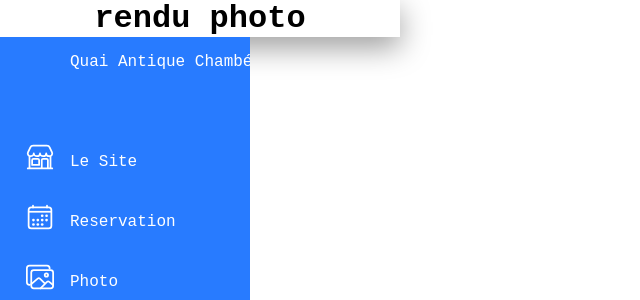
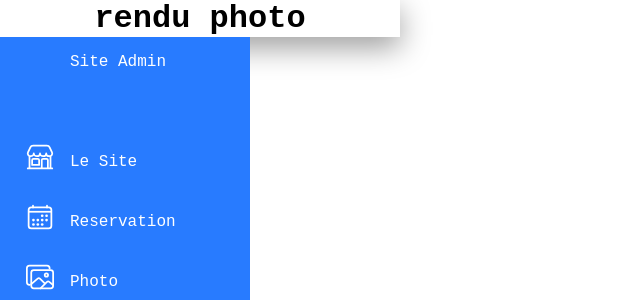
Before and after one commit to GDel84/ArnaudMichant, a Symfony app: template templates/admin/index.html.twig in a window 1280 px wide. Shown: the top 300 px of the page, without its empty margins (0-640 px from the left). Run offline with Twig, Linux system fonts and the light colour scheme; the template is opened without the code that fills it, so the values that code supplies are empty; some libraries are stand-ins or nearby versions.

Commit message:
change name

```diff
--- a/templates/admin/baseAdmin.html.twig
+++ b/templates/admin/baseAdmin.html.twig
@@ -23,7 +23,7 @@
             <li>
                 <a href="/">
                     <span class="icon"></span>
-                    <span class="title">Quai Antique Chambéry</span>
+                    <span class="site">Site Admin</span>
                 </a>
             </li>
             <li>
```
